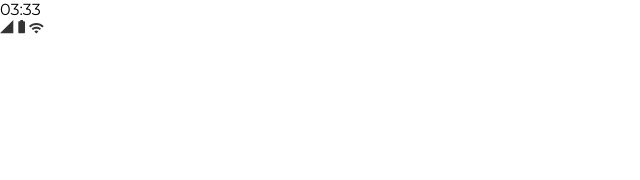
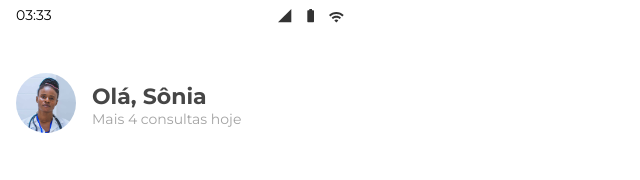
Before and after one commit to BrunaAllves/Mobile-App-Consultorio-Responsivo, a plain HTML site: page index.html in a window 1280 px wide. Shown: the whole page, without its empty margins (0-640 px from the left). Drawn offline with Linux system fonts and the light colour scheme.

Commit message:
estilização da home

```diff
--- a/index.html
+++ b/index.html
@@ -10,15 +10,27 @@
     <title>Mobile-Responsivo</title>
 </head>
 <body>
-    <header>
+    <header class="barra">
         <div>
             <p class="time">03:33</p>
         </div>
-        <div>
-            <img src="img/signal_cellular_4_bar.svg" alt="Sinal">
-            <img src="img/battery_full.svg" alt="bateria">
-            <img src="img/wifi.svg" alt="wifi">
+        <div class="icons_barra">
+            <img src="img/icons_barra/signal_cellular_4_bar.svg" alt="Sinal">
+            <img src="img/icons_barra/battery_full.svg" alt="bateria">
+            <img src="img/icons_barra/wifi.svg" alt="wifi">
         </div>
     </header>
+    <main>
+        <section class="principal">
+            <div >
+                <img class="principal_perfil" src="img/perfil/perfil-1.jpg" alt="Prfil Sonia">
+            </div>
+            <div class="principal-descrição">
+                <h1 class="principal-descrição-titulo">Olá, Sônia</h1>
+                <p class="principal-descrição-subtitulo">Mais 4 consultas hoje</p>
+            </div>
+        </section>
+    </main>
+
 </body>
 </html>
--- /dev/null
+++ b/src/barra.css
@@ -0,0 +1,27 @@
+.barra {
+    background-color: #FFFFFF;
+    width: 360px;
+    height: 33px;
+    padding: 10px 16px;
+    display: flex;
+    flex-direction: row;;
+    justify-content: space-between;
+    align-items: center;
+}
+
+.time {
+    width: 36px;
+    height: 22px;
+    font-family: Montserrat;
+    font-size: 14px;
+    font-weight: 400;
+}
+
+.icons_barra {
+    display: flex;
+    width: 66px;
+    height: 13px;
+    justify-content: space-between;
+    align-items: flex-end;
+
+}
--- /dev/null
+++ b/src/home.css
@@ -0,0 +1,29 @@
+.principal {
+    height: 144px;
+    display: flex;
+    align-items: center;
+    padding: 65px 16px;
+}
+
+.principal_perfil {
+    width: 60px;
+    height: 60px;
+    border-radius: 50%;
+    margin-right: 16px;
+}
+
+.principal-descrição-titulo {
+    font-family: Montserrat;
+    font-size: 22px;
+    font-weight: 700;
+    text-align: left;
+    color: var(--texto);
+}
+
+.principal-descrição-subtitulo {
+    font-family: Montserrat;
+    font-size: 14px;
+    font-weight: 400;
+    text-align: left;
+    color: var(--texto-claro);
+}
--- a/src/style.css
+++ b/src/style.css
@@ -1,3 +1,5 @@
 @import url('https://fonts.googleapis.com/css2?family=Montserrat:wght@400;500;700&display=swap');
 
 @import url('../src/reset.css');
+@import url('../src/barra.css');
+@import url('../src/home.css');
```
Also changed, not shown: img/icons_barra/battery_full.svg (renamed from img/battery_full.svg), img/icons_barra/signal_cellular_4_bar.svg (renamed from img/signal_cellular_4_bar.svg), img/icons_barra/wifi.svg (renamed from img/wifi.svg), img/perfil/perfil-1.jpg (added), img/perfil/perfil-2.jpg (added), img/perfil/perfil-3.jpg (added), img/perfil/perfil-4.jpg (added), img/perfil/perfil-5.jpg (added).
